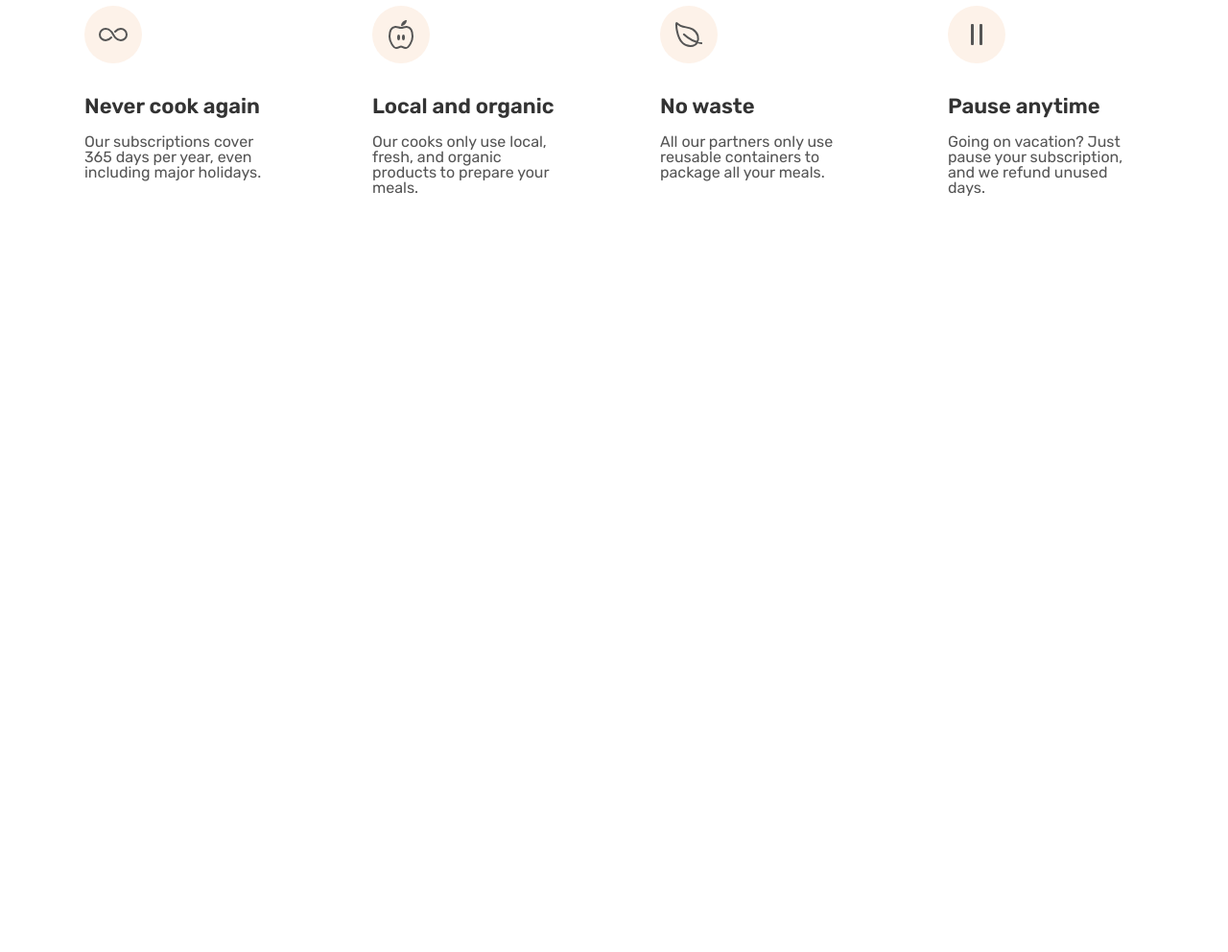
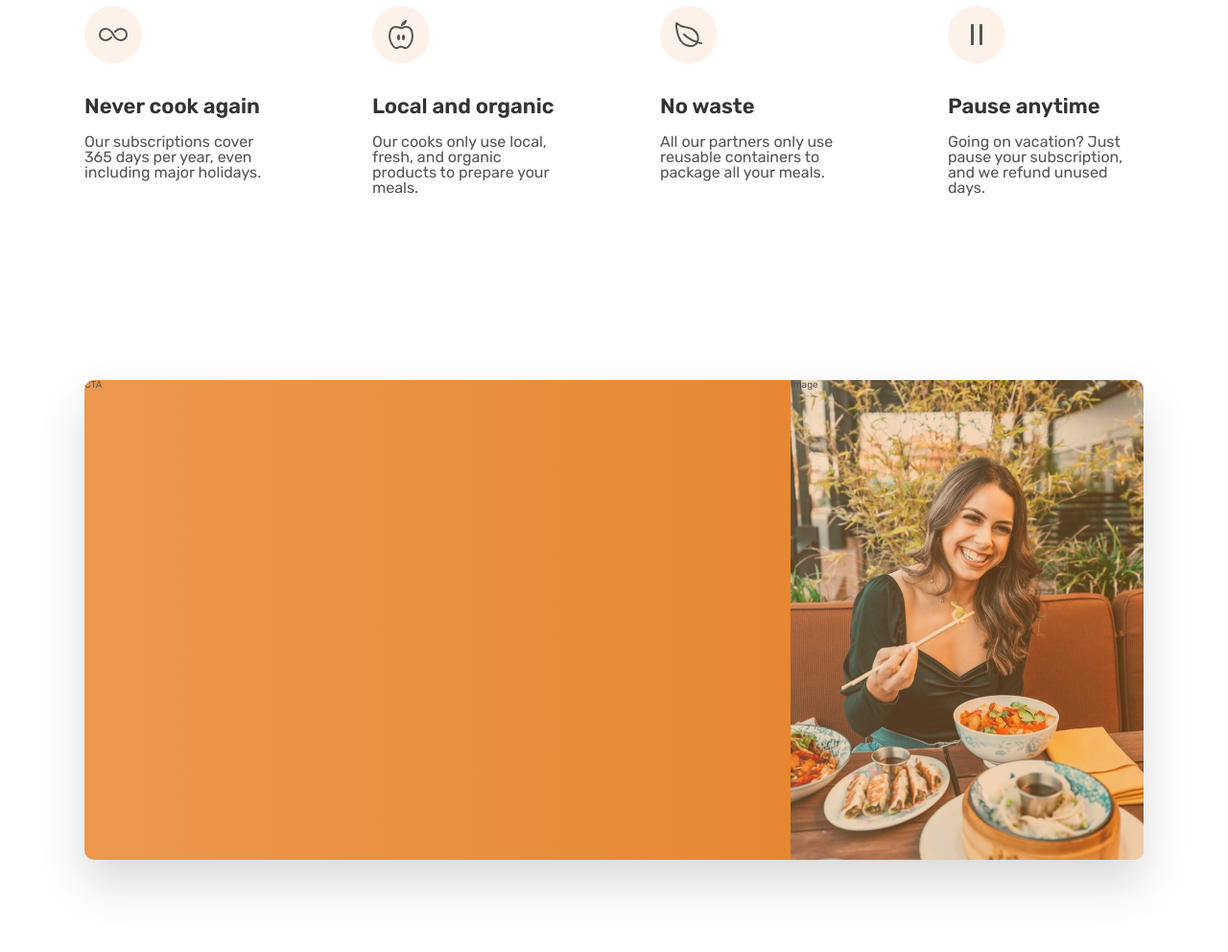
Before and after one commit to elmi-elmi/demo-Omnifood, a website: page index.html in a window 1280 px wide. Shown: the part 5316-6308 px from the top of the page at 96% size. Before the commit the page ends 5616 px from the top, so only its background shows below. Drawn offline with nearby package versions, Linux system fonts and the light colour scheme.

Commit message:
cta section part 1

```diff
--- a/css/style.css
+++ b/css/style.css
@@ -448,3 +448,28 @@ font-size: 1.8rem;
   font-size: 1.6rem;
   line-height: 1.6rem;
 }
+
+
+/*============================================================*/
+/*                        SECTION CTA                         */
+/*============================================================*/
+.section-cta{
+  padding: 9.6rem 0;
+}
+.cta{
+  display: grid;
+  grid-template-columns: 2fr 1fr;
+  /*background-color: #e67e22;*/
+  box-shadow: 0 2.4rem 4.8rem rgba(0, 0, 0, 0.15);
+  border-radius: 1rem;
+  overflow: hidden;
+  background-image: linear-gradient(to right, #eb984e,#e67e22);
+  height: 50rem;
+
+}
+
+.cta-img-box{
+  background-image:linear-gradient(to right, rgba(235, 152, 78, 0.35), rgba(230, 126, 34, 0.35)) ,url("../img/eating.jpg");
+  background-size: cover;
+  background-position: 50% 30% ;
+}
--- a/index.html
+++ b/index.html
@@ -534,6 +534,17 @@
           </div>
         </div>
       </section>
+
+<!--      SECTION CTA-->
+      <section class="section-cta">
+        <div class="container ">
+          <div class="cta">
+          <div class="cra-text-box">CTA</div>
+          <div class="cta-img-box">Image</div>
+          </div>
+
+        </div>
+      </section>
     </main>
     <script
       type="module"
```
